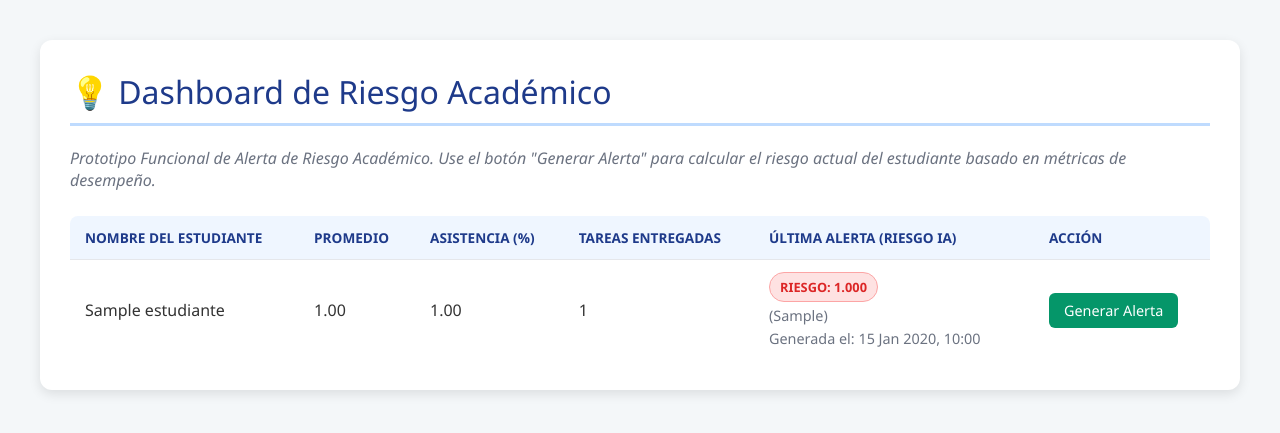
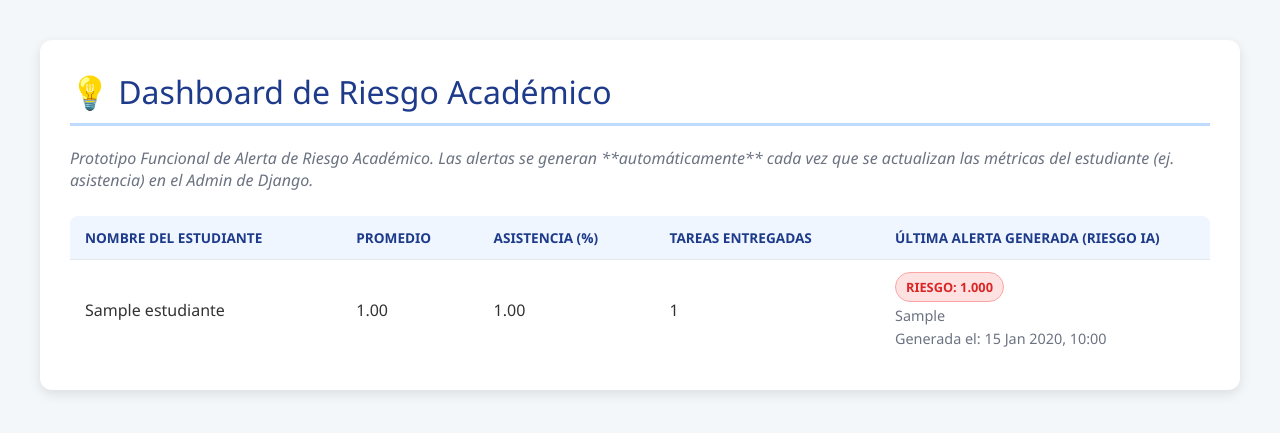
Before and after one commit to shanshurbi/alerta_academica, a Django app: page / in a window 1280 px wide. Shown: the top 433 px of the page. Run offline with Django 5.2, Linux system fonts and the light colour scheme; tables that the repository leaves empty hold one stand-in row (values such as "Sample post").

Commit message:
FEATURE: Implemented dedicated 'Docente Panel' views and templates to edit asistencia outside of Django Admin. Automation now uses Signals.

```diff
--- a/core/templates/dashboard.html
+++ b/core/templates/dashboard.html
@@ -36,7 +36,7 @@
         /* Estilos de Tabla */
         table {
             width: 100%;
-            border-collapse: separate; /* Para esquinas redondeadas */
+            border-collapse: separate;
             border-spacing: 0;
             margin-top: 25px;
             overflow: hidden;
@@ -48,31 +48,17 @@
             border-bottom: 1px solid #e5e7eb;
         }
         th {
-            background-color: #eff6ff; /* Azul muy claro */
+            background-color: #eff6ff;
             font-weight: 600;
             color: #1e3a8a;
             text-transform: uppercase;
             font-size: 0.85em;
         }
         tr:last-child td {
-            border-bottom: none; /* Eliminar borde inferior de la última fila */
+            border-bottom: none;
         }
         tr:hover td {
             background-color: #f9fafb;
-        }
-
-        /* Estilos Específicos de Riesgo y Botón */
-        .btn-alerta {
-            background-color: #059669; /* Verde esmeralda */
-            color: white;
-            padding: 8px 15px;
-            text-decoration: none;
-            border-radius: 6px;
-            font-size: 0.9em;
-            transition: background-color 0.3s;
-        }
-        .btn-alerta:hover {
-            background-color: #047857;
         }
 
         /* Indicadores de Riesgo (Pastillas de color) */
@@ -86,17 +72,17 @@
         }
         .high {
             background-color: #fee2e2;
-            color: #dc2626; /* Rojo */
+            color: #dc2626;
             border: 1px solid #fca5a5;
         }
         .medium {
             background-color: #fffbeb;
-            color: #d97706; /* Naranja */
+            color: #d97706;
             border: 1px solid #fcd34d;
         }
         .low {
             background-color: #d1fae5;
-            color: #059669; /* Verde */
+            color: #059669;
             border: 1px solid #6ee7b7;
         }
         .risk-message {
@@ -119,7 +105,7 @@
 <body>
     <div class="container">
         <h1>💡 {{ titulo }}</h1>
-        <p>Prototipo Funcional de Alerta de Riesgo Académico. Use el botón "Generar Alerta" para calcular el riesgo actual del estudiante basado en métricas de desempeño.</p>
+        <p>Prototipo Funcional de Alerta de Riesgo Académico. Las alertas se generan **automáticamente** cada vez que se actualizan las métricas del estudiante (ej. asistencia) en el Admin de Django.</p>
 
         <table>
             <thead>
@@ -128,9 +114,8 @@
                     <th>Promedio</th>
                     <th>Asistencia (%)</th>
                     <th>Tareas Entregadas</th>
-                    <th style="width: 250px;">Última Alerta (Riesgo IA)</th>
-                    <th>Acción</th>
-                </tr>
+                    <th style="width: 300px;">Última Alerta Generada (Riesgo IA)</th>
+                    </tr>
             </thead>
             <tbody>
                 {% for data in estudiantes_data %}
@@ -150,24 +135,18 @@
                                 RIESGO: {{ riesgo|floatformat:3 }}
                             </div>
                             <span class="risk-message">
-                                ({{ data.ultima_alerta.mensaje }})
+                                {{ data.ultima_alerta.mensaje }}
                             </span>
                             <small class="risk-message">Generada el: {{ data.ultima_alerta.fecha|date:"d M Y, H:i" }}</small>
                             {% endwith %}
                         {% else %}
-                            <span class="risk-message">No se ha generado alerta.</span>
+                            <span class="risk-message">No se ha generado alerta automáticamente.</span>
                         {% endif %}
                     </td>
-                    <td>
-                        <a href="{% url 'generar_alerta' estudiante_id=data.estudiante.pk %}" class="btn-alerta">
-                            Generar Alerta
-                        </a>
-                    </td>
-                </tr>
+                    </tr>
                 {% empty %}
                 <tr>
-                    <td colspan="6">
-                        <div class="no-students-message">
+                    <td colspan="5"> <div class="no-students-message">
                             No hay estudiantes registrados. Por favor, use el Admin de Django para agregar datos.
                         </div>
                     </td>
--- a/core/urls.py
+++ b/core/urls.py
@@ -3,8 +3,10 @@ from django.urls import path
 from . import views
 
 urlpatterns = [
-    # Ruta raíz de la app (mapeada a /)
+    # Rutas existentes:
     path('', views.dashboard, name='dashboard'),
-    # Endpoint para generar la alerta: /alerta/<id>/
-    path('alerta/<int:estudiante_id>/', views.generar_alerta, name='generar_alerta'),
+
+    # 📌 LAS NUEVAS RUTAS DEBEN ESTAR AQUÍ:
+    path('docente/asistencia/', views.lista_asistencia_docente, name='lista_asistencia'),
+    path('docente/asistencia/editar/<int:estudiante_id>/', views.editar_asistencia_docente, name='editar_asistencia'),
 ]
--- a/core/views.py
+++ b/core/views.py
@@ -61,3 +61,50 @@ def generar_alerta(request, estudiante_id):
 
     # 5. Redirigir al dashboard para ver el resultado
     return redirect('dashboard')
+
+# Nueva Vista 1: Lista de Asistencia (Ruta: /docente/asistencia/)
+def lista_asistencia_docente(request):
+    """
+    Muestra la lista de estudiantes con sus asistencias actuales
+    para que el docente pueda editar.
+    """
+    estudiantes = Estudiante.objects.all().order_by('nombre')
+    context = {
+        'estudiantes': estudiantes,
+        'titulo': 'Panel de Asistencia del Docente'
+    }
+    return render(request, 'docente_asistencia.html', context)
+
+
+# Nueva Vista 2: Edición de Asistencia (Ruta: /docente/asistencia/editar/<id>/)
+def editar_asistencia_docente(request, estudiante_id):
+    """
+    Permite al docente editar la asistencia de un estudiante específico.
+    """
+    estudiante = get_object_or_404(Estudiante, pk=estudiante_id)
+
+    if request.method == 'POST':
+        # La asistencia viene del formulario como texto (request.POST['asistencia'])
+        try:
+            nueva_asistencia = float(request.POST['asistencia'])
+
+            # Validación simple: debe estar entre 0.0 y 1.0
+            if 0.0 <= nueva_asistencia <= 1.0:
+                estudiante.asistencia = nueva_asistencia
+                # Guardar el estudiante dispara la SIGNAL, generando la ALERTA automática.
+                estudiante.save()
+
+                # Redirigir de vuelta a la lista para ver los cambios
+                return redirect('lista_asistencia')
+            else:
+                # Si la validación falla, podemos manejar el error o simplemente recargar.
+                pass
+        except ValueError:
+             # Manejar si el input no es un número
+             pass
+
+    context = {
+        'estudiante': estudiante,
+        'titulo': f"Editar Asistencia de {estudiante.nombre}"
+    }
+    return render(request, 'docente_editar_asistencia.html', context)
```
Also changed, not shown: core/apps.py (+6 -1 lines), core/signals.py (added, +41 -0 lines), core/templates/docente_asistencia.html (added, +50 -0 lines), core/templates/docente_editar_asistencia.html (added, +37 -0 lines).
